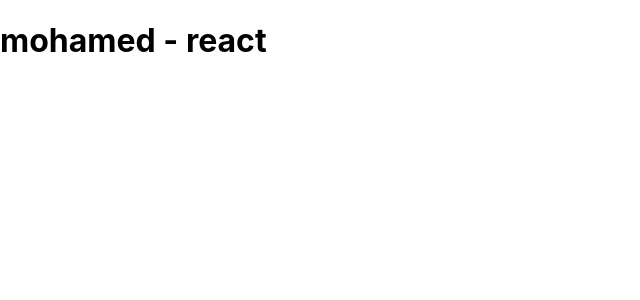
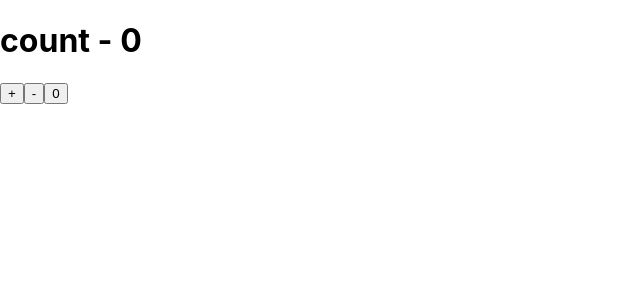
Before and after one commit to MohamedAnwarAlhamed/ReactJSHooks, a React (Create React App) app in the folder my_app/: page / in a window 1280 px wide. Shown: the top 300 px of the page, without its empty margins (0-640 px from the left). Built offline with nearby package versions, Linux system fonts and the light colour scheme.

Commit message:
Reducer 1

```diff
--- a/my_app/src/App.js
+++ b/my_app/src/App.js
@@ -1,17 +1,31 @@
-import { React, createContext } from 'react'
-import A from './components/comA'
+import { React, useReducer } from 'react'
+// import A from './components/comA'
 
-export const UserContext = createContext()
-export const ChannelContext = createContext()
+const initialState = 0
+const reducer = (state, action) => {
+  switch (action) {
+    case 'increment':
+      return state + 1
+      break
+    case 'decrement':
+      return state - 1
+      break
+    case 'reset':
+      return initialState
+      break
+    default:
+      return state
+  }
+}
 
 const App = () => {
+  const [count, dispatch] = useReducer(reducer, initialState)
   return (
     <div>
-      <UserContext.Provider value={'mohamed'}>
-        <ChannelContext.Provider value={'react'}>
-          <A />
-        </ChannelContext.Provider>
-      </UserContext.Provider>
+      <h1> count - {count} </h1>
+      <button onClick={() => dispatch('increment')}>+</button>
+      <button onClick={() => dispatch('decrement' )}>-</button>
+      <button onClick={() => dispatch('reset')}>0</button>
     </div>
   )
 }
--- a/my_app/src/components/comC.js
+++ b/my_app/src/components/comC.js
@@ -1,16 +1,15 @@
-import { React, useContext } from 'react'
-import { UserContext, ChannelContext } from '../App'
+import React from 'react'
+import { UserContext } from '../App'
 const C = () => {
-  const user = useContext(UserContext);
-  const channel = useContext(ChannelContext);
   return (
     <div>
-      <h1>
-        {' '}
-        {user} - {channel}{' '}
-      </h1>
+        <UserContext.Consumer>
+            {(user) => {
+                return <div>Hello {user}</div>
+            }}
+        </UserContext.Consumer>
     </div>
   )
 }
 
-export default C
+export default comC
```
